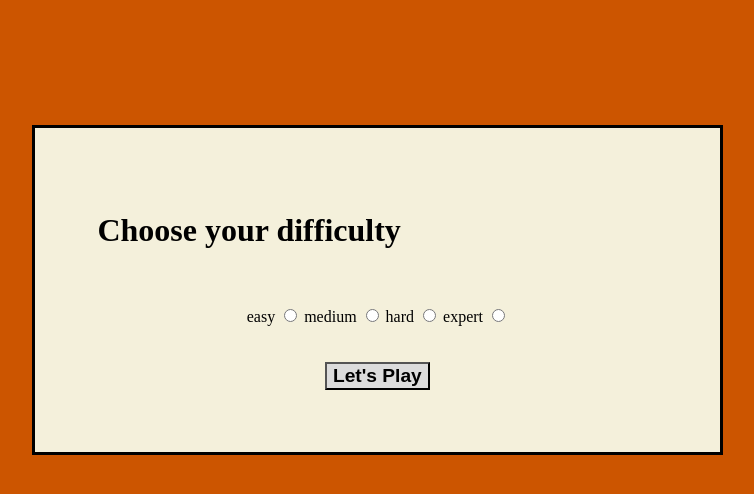
After one commit to Web-Programming-Project2/hangman, a PHP site: page /difficulty.php in a window 1280 px wide. The commit adds this page. Shown: the top 494 px of the page, without its empty margins (304-1058 px from the left). Run offline with PHP 8.4, Linux system fonts and the light colour scheme.

Commit message:
Integrated difficulty level to hangman.php

```diff
--- /dev/null
+++ b/difficulty.php
@@ -0,0 +1,33 @@
+<!DOCTYPE html>
+<html lang="en" dir="ltr">
+  <head>
+    <meta charset="utf-8">
+    <link rel="stylesheet" type="text/css" href="hangman.css?<?php echo time(); ?>" />
+    <title></title>
+  </head>
+  <body>
+    <div class="main">
+
+      <h1>Choose your difficulty</h1>
+      <br>
+      <br>
+      <form action= "Hangman.php" method="get" class="form">
+          <label> easy </label>
+          <input type="radio" name="level" value="easy">
+
+          <label>medium</label>
+          <input type="radio" name="level" value="medium">
+
+          <label> hard </label>
+          <input type="radio" name="level" value="hard">
+
+          <label> expert </label>
+          <input type="radio" name="level" value="expert">
+          <br>
+          <br>
+          <br>
+          <input type = "submit" value = "Let's Play">
+      </form>
+  </div>
+  </body>
+</html>
--- /dev/null
+++ b/easyWB.txt
@@ -0,0 +1,5 @@
+apple
+jacket
+poodle
+ocean
+salmon
--- /dev/null
+++ b/expertWB.txt
@@ -0,0 +1,5 @@
+abstentious
+vascularity
+razzamatazz
+oxygenizing
+zygomorphic
--- a/hangman.css
+++ b/hangman.css
@@ -1,6 +1,7 @@
 body{
-	background-color: white;
+	background-color: #CC5500;
 	padding-left: 1em;
+
 }
 
 #bannerarea{
@@ -14,7 +15,13 @@ body{
 #home h1{
     font-family: "Lucinda Console";
 }
-
+.main{
+	margin-left: 25%;
+	margin-top: 10%;
+	border: 3px solid black;
+	padding: 5%;
+	background-color: #f4f0db;
+}
 a{
     color:black;
     text-decoration: none;
@@ -41,7 +48,7 @@ body > div, form{
 }
 
 div{
-    overflow: hidden;
+  	overflow: hidden;
 }
 
 /*form styles*/
@@ -70,3 +77,6 @@ legend{
     border: 2px outset black;
     padding: 0.2em;
 }
+.form{
+	text-align: center;
+}
--- /dev/null
+++ b/hardWB.txt
@@ -0,0 +1,5 @@
+consonant
+abounding
+xylophone
+whimsical
+catharsis
--- /dev/null
+++ b/medWB.txt
@@ -0,0 +1,5 @@
+admiral
+blowgun
+legends
+plunder
+scammed
```
Also changed, not shown: Hangman.php (+47 -14 lines), wordbank.txt (+3 -8 lines), 1 other file.
